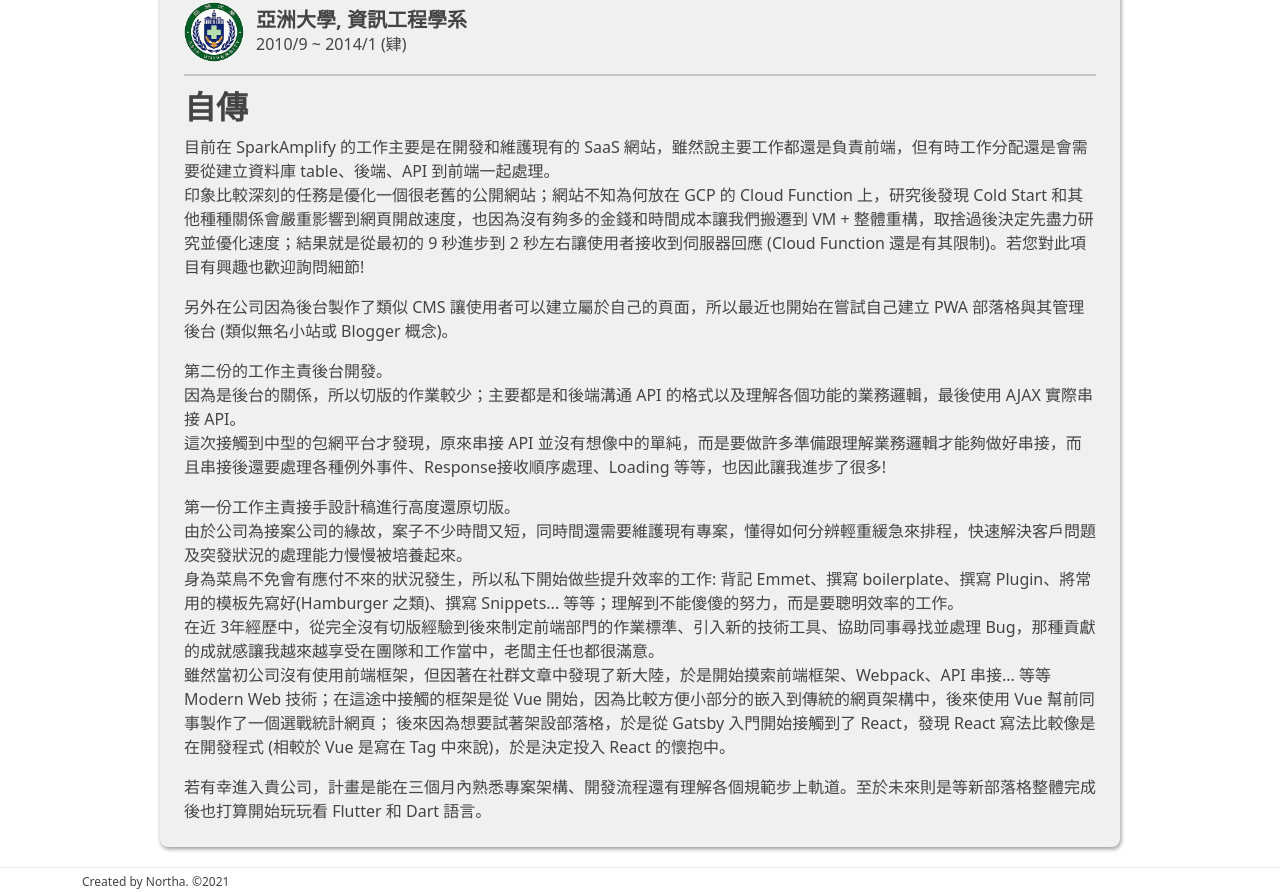
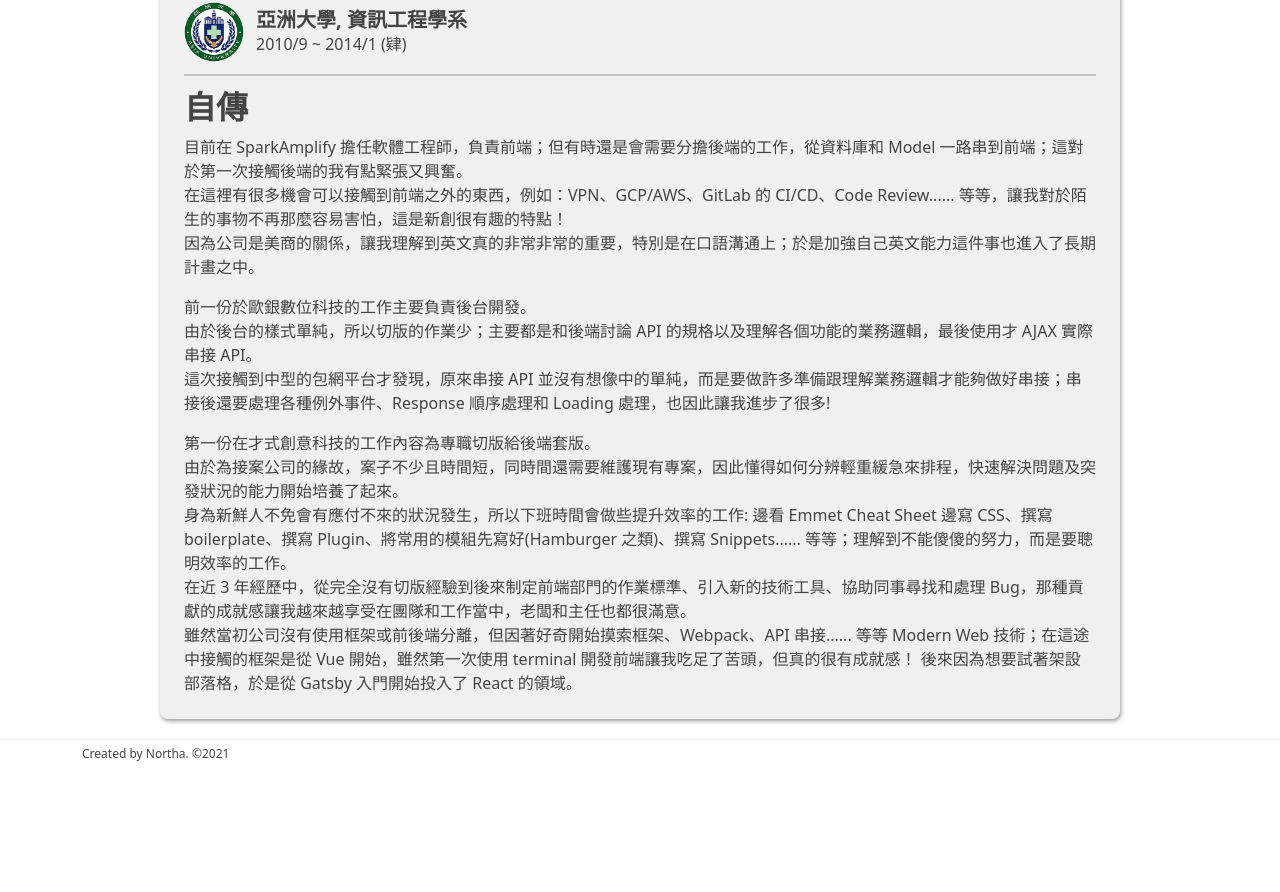
Before and after one commit to NorthaHuang/my_resume, a Next.js app: page / in a window 1280 px wide. Shown: the part 1740-2632 px from the top of the page. After the commit the page ends 2504 px from the top, so only its background shows below. Built offline with nearby package versions, Linux system fonts and the light colour scheme.

Commit message:
feat: update content

```diff
--- a/src/views/Resume/index.tsx
+++ b/src/views/Resume/index.tsx
@@ -3,7 +3,7 @@ import Image from 'next/image';
 import Grid from '@components/layout/Grid';
 import Util from '@styles/util';
 
-import S from './styled';
+import { S } from './styled';
 
 const resumeData = {
   info: {
@@ -68,7 +68,7 @@ const resumeData = {
       responsibility: [
         '開發和維護後台管理系統。',
         '使用 jQuery 的 Ajax 串接後端 API。',
-        '使用 Vue 製作 i18n 的代號搜尋器供內部使用，加速開發流程。',
+        '使用 Vue 2 製作 i18n 的代號搜尋器供內部使用，加速開發流程。',
       ],
     },
     // 才式創意科技
@@ -230,6 +230,21 @@ const resumeData = {
       ],
     },
   ],
+  autobiography: [
+    `目前在 SparkAmplify 擔任軟體工程師，負責前端；但有時還是會需要分擔後端的工作，從資料庫和 Model 一路串到前端；這對於第一次接觸後端的我有點緊張又興奮。
+在這裡有很多機會可以接觸到前端之外的東西，例如：VPN、GCP/AWS、GitLab 的 CI/CD、Code Review...... 等等，讓我對於陌生的事物不再那麼容易害怕，這是新創很有趣的特點！
+因為公司是美商的關係，讓我理解到英文真的非常非常的重要，特別是在口語溝通上；於是加強自己英文能力這件事也進入了長期計畫之中。`,
+
+    `前一份於歐銀數位科技的工作主要負責後台開發。
+由於後台的樣式單純，所以切版的作業少；主要都是和後端討論 API 的規格以及理解各個功能的業務邏輯，最後使用才 AJAX 實際串接 API。
+這次接觸到中型的包網平台才發現，原來串接 API 並沒有想像中的單純，而是要做許多準備跟理解業務邏輯才能夠做好串接；串接後還要處理各種例外事件、Response 順序處理和 Loading 處理，也因此讓我進步了很多!`,
+
+    `第一份在才式創意科技的工作內容為專職切版給後端套版。
+由於為接案公司的緣故，案子不少且時間短，同時間還需要維護現有專案，因此懂得如何分辨輕重緩急來排程，快速解決問題及突發狀況的能力開始培養了起來。
+身為新鮮人不免會有應付不來的狀況發生，所以下班時間會做些提升效率的工作: 邊看 Emmet Cheat Sheet 邊寫 CSS、撰寫 boilerplate、撰寫 Plugin、將常用的模組先寫好(Hamburger 之類)、撰寫 Snippets...... 等等；理解到不能傻傻的努力，而是要聰明效率的工作。
+在近 3 年經歷中，從完全沒有切版經驗到後來制定前端部門的作業標準、引入新的技術工具、協助同事尋找和處理 Bug，那種貢獻的成就感讓我越來越享受在團隊和工作當中，老闆和主任也都很滿意。
+雖然當初公司沒有使用框架或前後端分離，但因著好奇開始摸索框架、Webpack、API 串接...... 等等 Modern Web 技術；在這途中接觸的框架是從 Vue 開始，雖然第一次使用 terminal 開發前端讓我吃足了苦頭，但真的很有成就感！ 後來因為想要試著架設部落格，於是從 Gatsby 入門開始投入了 React 的領域。`,
+  ],
 };
 
 const Resume: React.FC = () => {
@@ -354,61 +369,9 @@ const Resume: React.FC = () => {
           <S.SectionTitle>自傳</S.SectionTitle>
 
           <div>
-            <p>
-              目前在 SparkAmplify 的工作主要是在開發和維護現有的 SaaS
-              網站，雖然說主要工作都還是負責前端，但有時工作分配還是會需要從建立資料庫
-              table、後端、API 到前端一起處理。
-              <br />
-              印象比較深刻的任務是優化一個很老舊的公開網站；網站不知為何放在 GCP 的 Cloud Function
-              上，研究後發現 Cold Start
-              和其他種種關係會嚴重影響到網頁開啟速度，也因為沒有夠多的金錢和時間成本讓我們搬遷到 VM
-              + 整體重構，取捨過後決定先盡力研究並優化速度；結果就是從最初的 9 秒進步到 2
-              秒左右讓使用者接收到伺服器回應 (Cloud Function
-              還是有其限制)。若您對此項目有興趣也歡迎詢問細節!
-            </p>
-
-            <p>
-              另外在公司因為後台製作了類似 CMS
-              讓使用者可以建立屬於自己的頁面，所以最近也開始在嘗試自己建立 PWA 部落格與其管理後台
-              (類似無名小站或 Blogger 概念)。
-            </p>
-
-            <p>
-              第二份的工作主責後台開發。
-              <br />
-              因為是後台的關係，所以切版的作業較少；主要都是和後端溝通 API
-              的格式以及理解各個功能的業務邏輯，最後使用 AJAX 實際串接 API。
-              <br />
-              這次接觸到中型的包網平台才發現，原來串接 API
-              並沒有想像中的單純，而是要做許多準備跟理解業務邏輯才能夠做好串接，而且串接後還要處理各種例外事件、Response接收順序處理、Loading
-              等等，也因此讓我進步了很多!
-            </p>
-
-            <p>
-              第一份工作主責接手設計稿進行高度還原切版。
-              <br />
-              由於公司為接案公司的緣故，案子不少時間又短，同時間還需要維護現有專案，懂得如何分辨輕重緩急來排程，快速解決客戶問題及突發狀況的處理能力慢慢被培養起來。
-              <br />
-              身為菜鳥不免會有應付不來的狀況發生，所以私下開始做些提升效率的工作: 背記 Emmet、撰寫
-              boilerplate、撰寫 Plugin、將常用的模板先寫好(Hamburger 之類)、撰寫 Snippets...
-              等等；理解到不能傻傻的努力，而是要聰明效率的工作。
-              <br />
-              在近
-              3年經歷中，從完全沒有切版經驗到後來制定前端部門的作業標準、引入新的技術工具、協助同事尋找並處理
-              Bug，那種貢獻的成就感讓我越來越享受在團隊和工作當中，老闆主任也都很滿意。
-              <br />
-              雖然當初公司沒有使用前端框架，但因著在社群文章中發現了新大陸，於是開始摸索前端框架、Webpack、API
-              串接... 等等 Modern Web 技術；在這途中接觸的框架是從 Vue
-              開始，因為比較方便小部分的嵌入到傳統的網頁架構中，後來使用 Vue
-              幫前同事製作了一個選戰統計網頁； 後來因為想要試著架設部落格，於是從 Gatsby
-              入門開始接觸到了 React，發現 React 寫法比較像是在開發程式 (相較於 Vue 是寫在 Tag
-              中來說)，於是決定投入 React 的懷抱中。
-            </p>
-
-            <p>
-              若有幸進入貴公司，計畫是能在三個月內熟悉專案架構、開發流程還有理解各個規範步上軌道。至於未來則是等新部落格整體完成後也打算開始玩玩看
-              Flutter 和 Dart 語言。
-            </p>
+            {resumeData.autobiography.map((paragraph) => (
+              <S.AutobiographyParagraph key={paragraph}>{paragraph}</S.AutobiographyParagraph>
+            ))}
           </div>
         </S.Section>
       </S.Wrapper>
--- a/src/views/Resume/styled.tsx
+++ b/src/views/Resume/styled.tsx
@@ -2,7 +2,7 @@ import styled from 'styled-components';
 
 import { ExpandParagraph } from '@Src/components/ExpandParagraph';
 
-export default {
+export const S = {
   /* Container */
   Wrapper: styled.article`
     width: 100%;
@@ -39,10 +39,16 @@ export default {
 
   /* Information */
   InfoImageWrapper: styled.div`
-    width: 120px;
-    height: 120px;
+    width: 80px;
+    height: 80px;
     overflow: hidden;
     border-radius: 100%;
+    flex-shrink: 0;
+
+    @media ${({ theme: { breakpoints } }) => breakpoints.tablet} {
+      width: 120px;
+      height: 120px;
+    }
 
     > img {
       width: 100%;
@@ -144,4 +150,9 @@ export default {
     font-size: 1.25rem;
     font-weight: bold;
   `,
+
+  /* Autobiography */
+  AutobiographyParagraph: styled.p`
+    white-space: pre-wrap;
+  `,
 };
```
